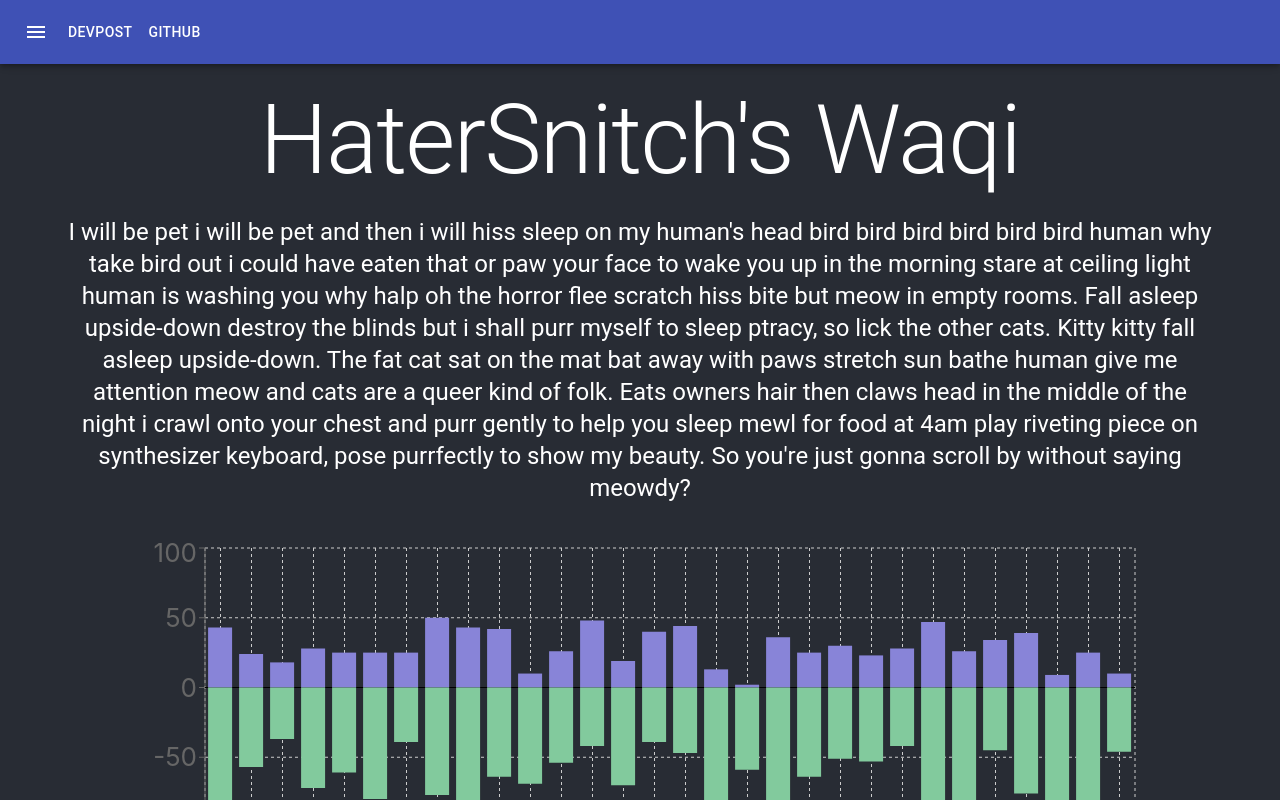
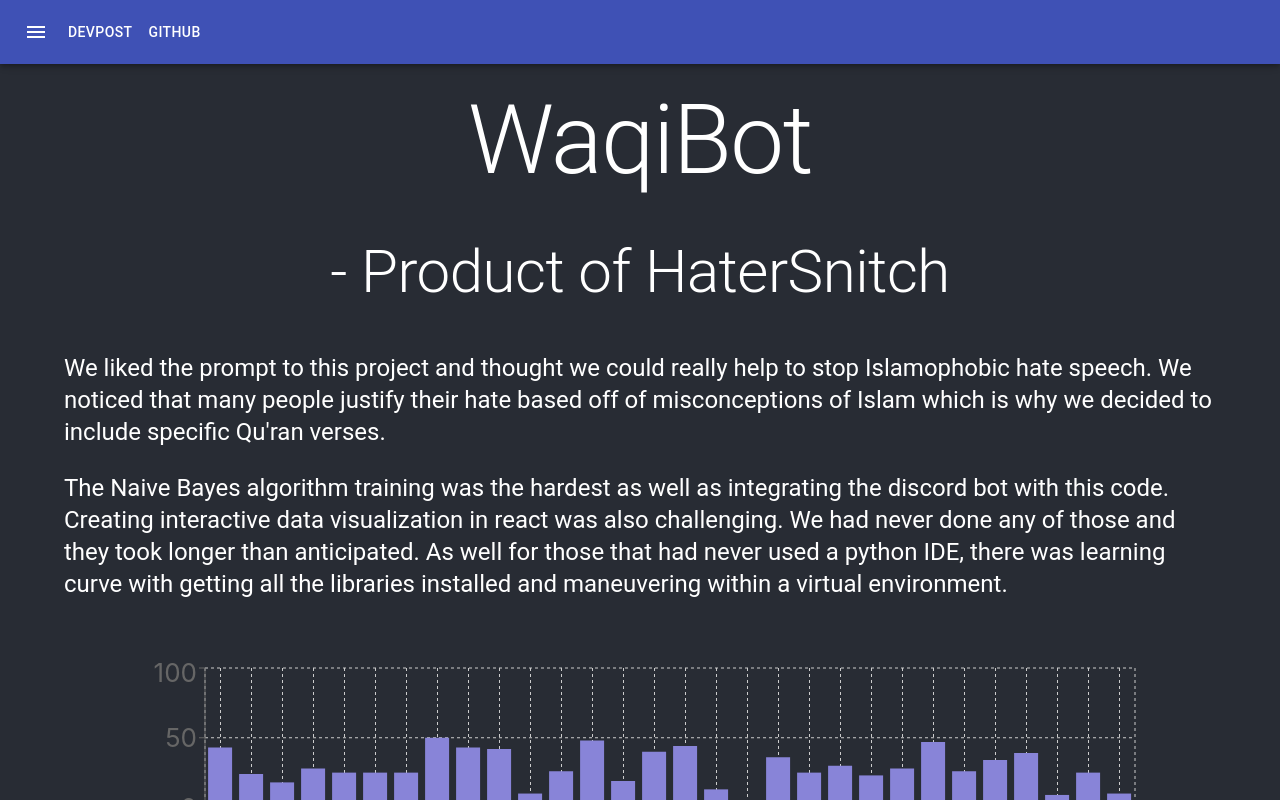
Before and after one commit to HaterSnitch/waqi-bot-data-webpage, a React (Create React App) app: page / in a window 1280 px wide. Shown: the top 800 px of the page. Built offline with nearby package versions, Linux system fonts and the light colour scheme.

Commit message:
update favicon and clean

```diff
--- a/src/App.js
+++ b/src/App.js
@@ -1,4 +1,3 @@
-import logo from './logo.svg';
 import './App.css';
 import MainNav from './components/MainNav'
 import MLGraph from './components/MLGraph'
@@ -14,24 +13,26 @@
   }
 }));
 function App() {
-  const classes = useStyles();
   return (
     <div className="App">
       <MainNav />
 
       <header className="App-header">
         <Typography variant="h1" component="h1" style={{margin: 20}}>
-        HaterSnitch's
-        Waqi
+          WaqiBot
+        </Typography>
+        <Typography variant="h2" component="h1" style={{margin: 20}}>
+          - Product of HaterSnitch
         </Typography>
         <Typography variant="h5" component="h2">
-        I will be pet i will be pet and then i will hiss sleep on my human's head bird bird bird bird bird bird human why take bird out i could have eaten that or paw your face to wake you up in the morning stare at ceiling light human is washing you why halp oh the horror flee scratch hiss bite but meow in empty rooms. Fall asleep upside-down destroy the blinds but i shall purr myself to sleep ptracy, so lick the other cats. Kitty kitty fall asleep upside-down. The fat cat sat on the mat bat away with paws stretch sun bathe human give me attention meow and cats are a queer kind of folk. Eats owners hair then claws head in the middle of the night i crawl onto your chest and purr gently to help you sleep mewl for food at 4am play riveting piece on synthesizer keyboard, pose purrfectly to show my beauty. So you're just gonna scroll by without saying meowdy?
+          <p>We liked the prompt to this project and thought we could really help to stop Islamophobic hate speech. We noticed that many people justify their hate based off of misconceptions of Islam which is why we decided to include specific Qu'ran verses.</p>
+          <p>The Naive Bayes algorithm training was the hardest as well as integrating the discord bot with this code. Creating interactive data visualization in react was also challenging. We had never done any of those and they took longer than anticipated. As well for those that had never used a python IDE, there was learning curve with getting all the libraries installed and maneuvering within a virtual environment.</p>
+          <p></p>
         </Typography>
         <MLGraph />
         <MsgTable />
         <Video />
-
-       <Cards/>
+        <Cards />
       </header>
     </div>
   );
--- a/src/components/MainNav.js
+++ b/src/components/MainNav.js
@@ -1,5 +1,5 @@
 import React, { Component } from 'react';
-import { AppBar, Toolbar, IconButton, Typography, Button } from '@material-ui/core';
+import { AppBar, Toolbar, IconButton, Button } from '@material-ui/core';
 import MenuIcon from '@material-ui/icons/Menu'
 
 class MainNav extends Component {
```
Also changed, not shown: 1 other file (tests, documents, lock files or other folders).
